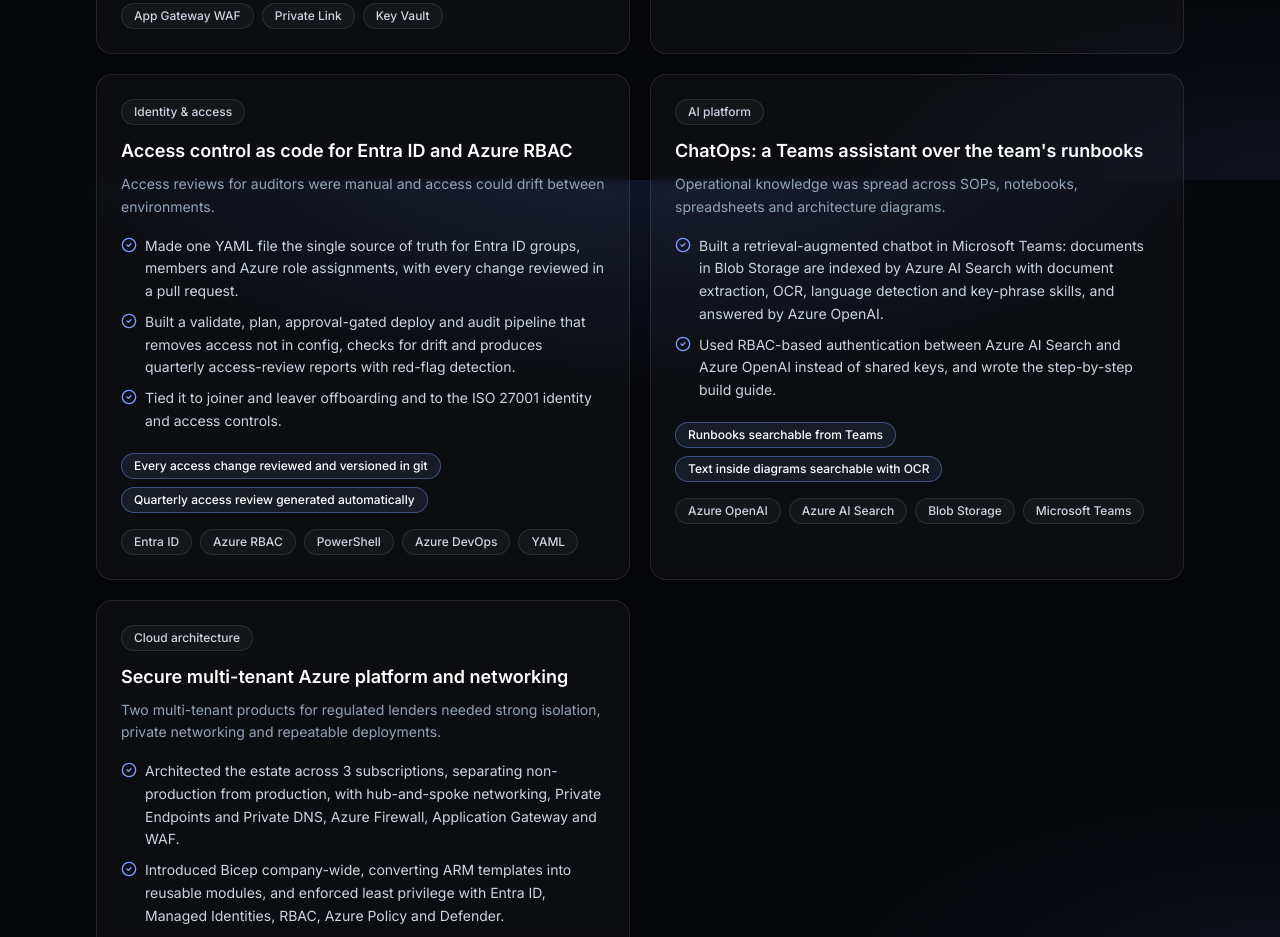
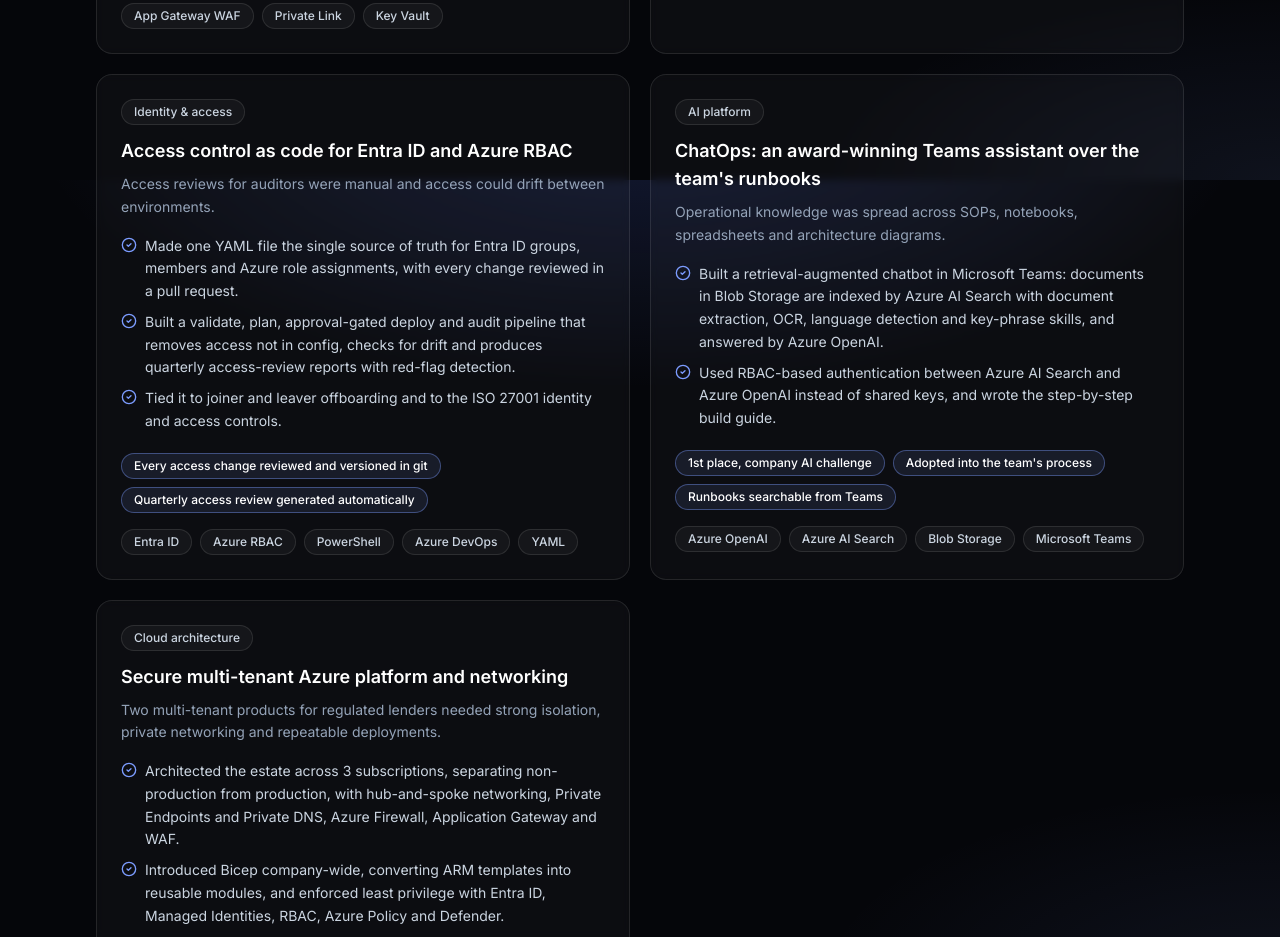
Before and after one commit to vaishnavia4/Vaishnavi-Portfolio, a React (Vite) app: page / in a window 1280 px wide. Shown: the part 5420-6357 px from the top of the page. Built offline with nearby package versions, Linux system fonts and the light colour scheme; the HTML template or start-up script is replaced by a standard one.

Commit message:
ChatOps case study: 1st place in company AI challenge, adopted by the team

```diff
--- a/src/data/portfolio.ts
+++ b/src/data/portfolio.ts
@@ -282,14 +282,14 @@ export const caseStudies: CaseStudy[] = [
     stack: ["Entra ID", "Azure RBAC", "PowerShell", "Azure DevOps", "YAML"],
   },
   {
-    title: "ChatOps: a Teams assistant over the team's runbooks",
+    title: "ChatOps: an award-winning Teams assistant over the team's runbooks",
     tag: "AI platform",
     context: "Operational knowledge was spread across SOPs, notebooks, spreadsheets and architecture diagrams.",
     did: [
       "Built a retrieval-augmented chatbot in Microsoft Teams: documents in Blob Storage are indexed by Azure AI Search with document extraction, OCR, language detection and key-phrase skills, and answered by Azure OpenAI.",
       "Used RBAC-based authentication between Azure AI Search and Azure OpenAI instead of shared keys, and wrote the step-by-step build guide.",
     ],
-    results: ["Runbooks searchable from Teams", "Text inside diagrams searchable with OCR"],
+    results: ["1st place, company AI challenge", "Adopted into the team's process", "Runbooks searchable from Teams"],
     stack: ["Azure OpenAI", "Azure AI Search", "Blob Storage", "Microsoft Teams"],
   },
   {
```
